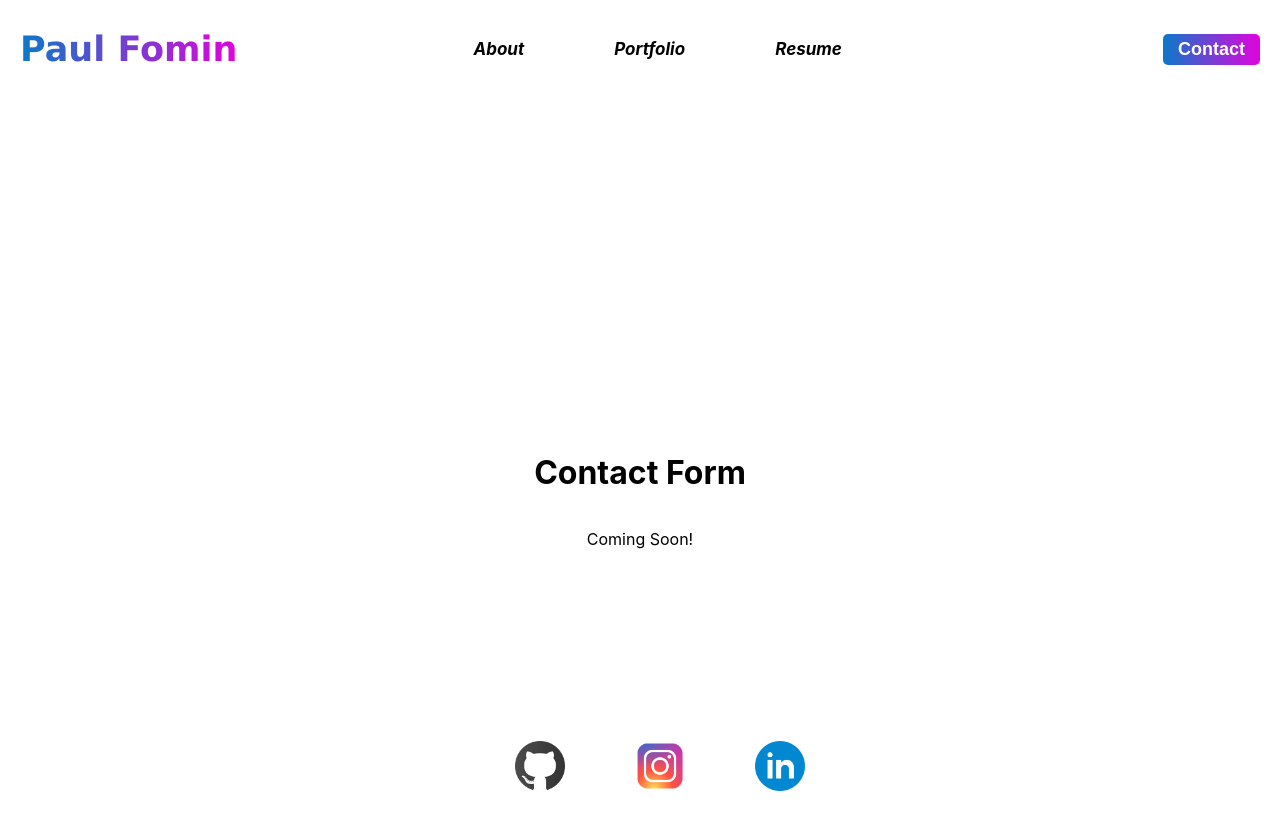
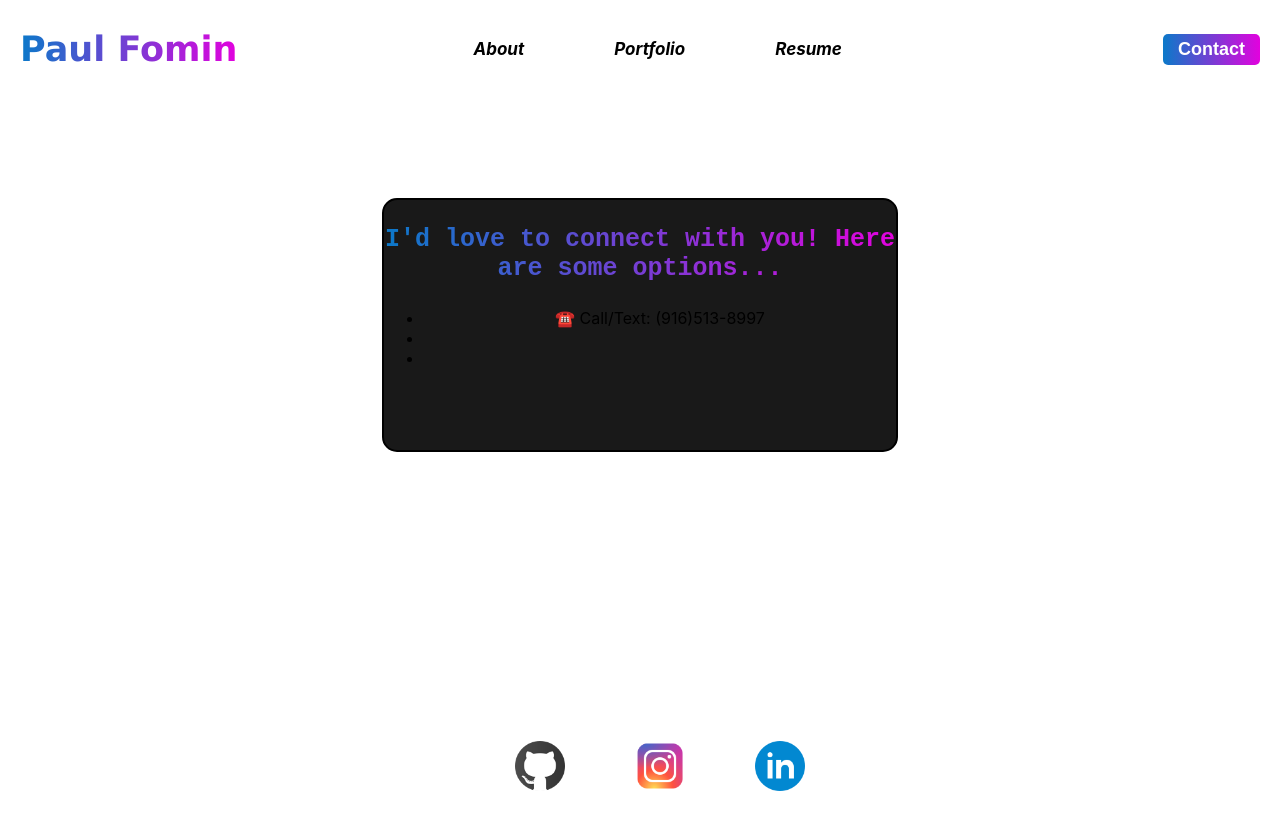
Before and after one commit to fomin2000/react-portfolio, a React (Create React App) app: page /contact in a window 1280 px wide. Shown: the top 830 px of the page. After the commit the page ends 800 px from the top, so only its background shows below. Built offline with nearby package versions, Linux system fonts and the light colour scheme.

Commit message:
more valuable info

```diff
--- a/public/index.html
+++ b/public/index.html
@@ -24,7 +24,7 @@
       work correctly both with client-side routing and a non-root public URL.
       Learn how to configure a non-root public URL by running `npm run build`.
     -->
-    <title>Paul Fomin</title>
+    <title>Paul Fomin | Full Stack Web-Developer</title>
   </head>
   <body>
     <noscript>You need to enable JavaScript to run this app.</noscript>
--- /dev/null
+++ b/src/components/ContactForm.css
@@ -0,0 +1,17 @@
+.formCont {
+    margin-top: 100px;
+    width: 40%;
+    height: 250px;
+    background-color: rgba(0, 0, 0, 0.9);
+    border: 2px solid black;
+    border-radius: 15px;
+}
+
+.formCont h3 {
+    font-family: 'Courier New', Courier, monospace;
+    font-weight: bolder;
+    font-size: 25px;
+    background: linear-gradient(to right, #0b79c9, #e202de);
+    -webkit-text-fill-color: transparent;
+    -webkit-background-clip: text;
+}
--- /dev/null
+++ b/src/components/ContactForm.js
@@ -0,0 +1,17 @@
+import "./ContactForm.css"
+
+
+const ContactForm = () => {
+    return (
+        <div className="formCont">
+            <h3>I'd love to connect with you! Here are some options...</h3>
+            <ul>
+                <li>☎️ Call/Text: (916)513-8997</li>
+                <li></li>
+                <li></li>
+            </ul>
+        </div>
+    )
+}
+
+export default ContactForm
--- a/src/components/ResumeComp.css
+++ b/src/components/ResumeComp.css
@@ -6,6 +6,7 @@
     margin-bottom: auto;
     display: flex;
     flex-direction: row;
+    justify-content: center;
     align-items: center;
     padding-left: 30px;
     padding-right: 30px;
@@ -13,7 +14,7 @@
 }
 
 .imgCont {
-    width: 100%;
+    width: 50%;
     height: 90%;
 }
 
--- a/src/components/ResumeComp.js
+++ b/src/components/ResumeComp.js
@@ -1,6 +1,6 @@
 import "./ResumeComp.css"
-import Resume1 from "../images/Screen Shot 2023-03-20 at 12.56.21 PM.png"
-import Resume2 from "../images/Screen Shot 2023-03-20 at 12.56.36 PM.png"
+import Resume1 from "../images/IntResume.png"
+
 
 const ResumeComp = () => {
 
@@ -16,17 +16,17 @@ const ResumeComp = () => {
         })
     }
 
-    const clickHandler2 = () => {
-        fetch(Resume2).then(response => {
-            response.blob().then(blob => {
-                const fileURL = window.URL.createObjectURL(blob);
-                let alink = document.createElement('a');
-                alink.href = fileURL;
-                alink.download = Resume2 ;
-                alink.click();
-            })
-        })
-    }
+    // const clickHandler2 = () => {
+    //     fetch(Resume2).then(response => {
+    //         response.blob().then(blob => {
+    //             const fileURL = window.URL.createObjectURL(blob);
+    //             let alink = document.createElement('a');
+    //             alink.href = fileURL;
+    //             alink.download = Resume2 ;
+    //             alink.click();
+    //         })
+    //     })
+    // }
 
     return (
         <div className="resumeCont">
@@ -34,10 +34,10 @@ const ResumeComp = () => {
                 <img src={Resume1} alt="resume1" width="90%" height="100%"/>
                 <button id="dwnBtn1" className="dwnBtn" onClick={clickHandler1}>Download Page 1</button>
             </div>
-            <div className="imgCont">
+            {/* <div className="imgCont">
                 <img src={Resume2} alt="resume2" width="90%" height="100%"/>
                 <button id="dwnBtn2" className="dwnBtn" onClick={clickHandler2}>Download Page 2</button>
-            </div>
+            </div> */}
         </div>
     )
 }
--- a/src/pages/Contact.js
+++ b/src/pages/Contact.js
@@ -1,3 +1,4 @@
+import ContactForm from "../components/ContactForm";
 
 
 
@@ -5,9 +6,8 @@
 const Contact = () => {
 
     return (
-        <div style={{ display: 'flex', flexDirection: 'column', justifyContent: 'center', height: '800px' }}>
-            <h1>Contact Form</h1>
-            <p>Coming Soon!</p>
+        <div style={{ display: 'flex', flexDirection: 'column', alignItems: 'center', height: '600px' }}>
+            <ContactForm />
         </div>
     )
 }
--- a/src/pages/Home.js
+++ b/src/pages/Home.js
@@ -1,13 +1,29 @@
-
+import { useNavigate } from "react-router-dom"
+import MyImage from "../images/MyPhoto.png"
+import './css/Home.css'
 
 
 const Home = () => {
 
+    let navigate = useNavigate()
+
+    const clickHandler = () => {
+        let path = `/about`;
+        navigate(path);
+    }
 
     return (
-        <div style={{ display: 'flex', flexDirection: 'column', justifyContent: 'center', height: '800px' }}>
-            <h1>HELLO WORLD!!!!</h1>
-            <p>Coming Soon!</p>
+        <div style={{ display: 'flex', flexDirection: 'row', height: '100vh' }}>
+            <div>
+                <img src={MyImage} alt="myphoto" height="650px" width="500px"/>
+            </div>
+            <div style={{ width: '45%', height: '270px', marginTop: '70px', marginLeft: '50px', fontFamily: 'Courier New', fontSize: '24px', background: 'lightgray', border: '2px solid grey', borderRadius: '20px' }}>
+                <h2>Fullstack Web Developer Creating Seamless User Experience Through Dynamic Front-end and Robust Back-end Development</h2>
+                <br />
+                <br />
+                <br />
+                <button id="moreBtn" onClick={clickHandler}>More about me?</button>
+            </div>
         </div>
     )
 }
--- /dev/null
+++ b/src/pages/css/Home.css
@@ -0,0 +1,13 @@
+#moreBtn {
+    font-size: 18px;
+    padding: 5px 15px;
+    border-radius: 5px;
+    background: linear-gradient(0.25turn, #0b79c9, #e202de);
+    color: white;
+    font-weight: bold;
+    border: 0px
+}
+
+#moreBtn:hover {
+    cursor: pointer;
+}
```
Also changed, not shown: package.json (+4 -4 lines), src/images/IntResume.png (added), src/images/MyPhoto.png (added), 7 other files (tests, documents, lock files or other folders).
